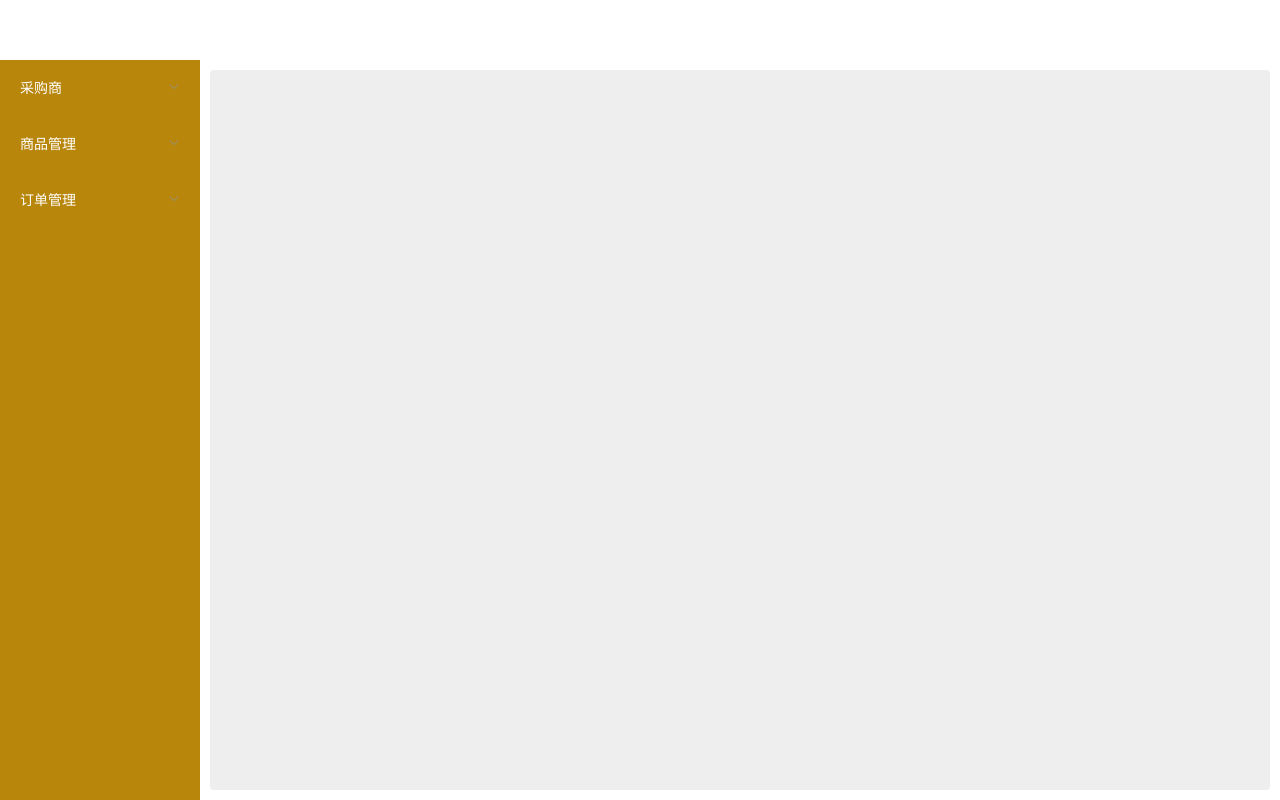
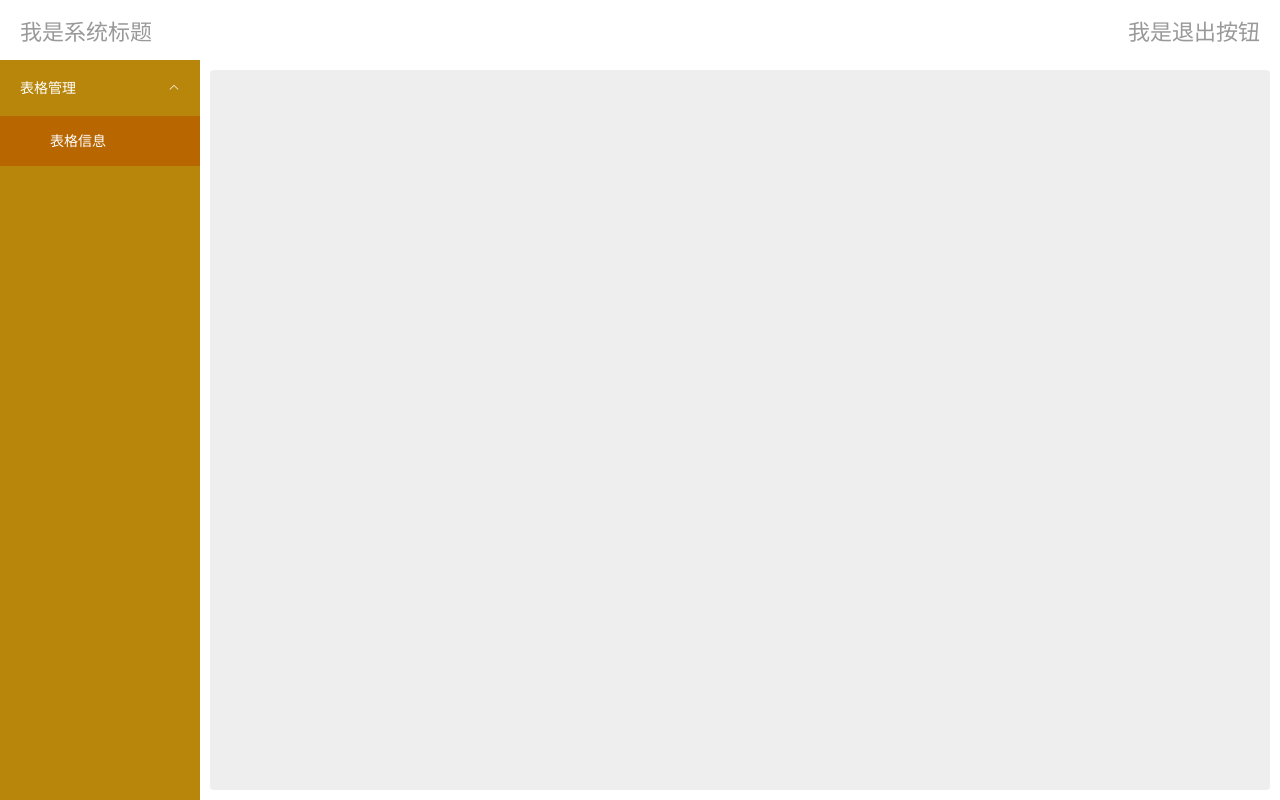
Before and after one commit to 3182779524qq/admin-elementUI, a Vue app: page /table in a window 1280 px wide. Built offline with nearby package versions, Linux system fonts and the light colour scheme.

Commit message:
修改头部组件，与layout布局

```diff
--- a/src/components/head.vue
+++ b/src/components/head.vue
@@ -1,6 +1,9 @@
 <template>
   <div class="header">
-    <div class="system">
+    <div class="header_left">
+      <slot name="left"></slot>
+    </div>
+    <!-- <div class="system">
       <el-breadcrumb separator="/">
         <el-breadcrumb-item
           :to="{ name:item.name }"
@@ -8,7 +11,7 @@
           :key="index"
         >{{item.label}}</el-breadcrumb-item>
       </el-breadcrumb>
-    </div>
+    </div> -->
     <div class="header_right">
       <slot name="right"></slot>
     </div>
@@ -41,24 +44,11 @@ export default {
 
 <style scoped>
 .header {
-  box-sizing: border-box;
-  height: 60px;
+  display: flex;
+  align-items: center;
+  justify-content: space-between;
+  height: 100%;
+  color: #999;
   font-size: 22px;
-  color: #999;
-  overflow: hidden;
-  line-height: 60px;
-}
-.system {
-  float: left;
-  font-size: 16px;
-  margin-top: 20px;
-  margin-left: 20px;
-}
-.header_right {
-  float: right;
-  padding-right: 50px;
-  font-size: 12px;
-  color: black;
-  font-family: "Microsoft YaHei";
 }
 </style>
--- a/src/components/layout.vue
+++ b/src/components/layout.vue
@@ -1,7 +1,10 @@
 <template>
   <div class="app_layout">
     <div class="app_head">
-      <myhead></myhead>
+      <myhead>
+        <div slot="left">我是系统标题</div>
+        <div slot="right">我是退出按钮</div>
+      </myhead>
     </div>
     <div class="app_aside">
       <mymenu></mymenu>
@@ -39,6 +42,7 @@ export default {
   left: 0;
   right: 0;
   height: 60px;
+  padding: 0 20px;
 }
 .app_aside{
   position: absolute;
--- a/src/components/menu.vue
+++ b/src/components/menu.vue
@@ -42,53 +42,15 @@ export default {
       default: function() {
         return [
           {
-            index: "demo",
-            show: true,
-            title: "采购商",
-            subs: [
-              {
-                icon: "icon-gift-liwu",
-                index: "entryAudit",
-                show: true,
-                title: "入驻审核"
-              },
-              {
-                icon: "icon-gift-liwu",
-                index: "buyerManagement",
-                show: true,
-                title: "采购商信息"
-              }
-            ]
-          },
-          {
-            index: "demoForm",
-            show: true,
-            title: "商品管理",
-            subs: [
-              {
-                icon: "icon-gift-liwu",
-                index: "classify",
-                show: true,
-                title: "分类管理"
-              },
-              {
-                icon: "icon-gift-liwu",
-                index: "goodList",
-                show: true,
-                title: "商品信息"
-              }
-            ]
-          },
-          {
             index: "1",
-            title: "订单管理",
+            title: "表格管理",
             show: true,
             subs: [
               {
                 icon: "icon-gift-liwu",
-                index: "orderList",
+                index: "table",
                 show: true,
-                title: "订单信息"
+                title: "表格信息"
               }
             ]
           }
@@ -98,6 +60,8 @@ export default {
   },
   computed: {
     onRoutes() {
+      console.log(this.$route.path.replace("/", ""));
+
       return this.$route.path.replace("/", "");
     }
   },
@@ -117,13 +81,16 @@ export default {
 .sidebar::-webkit-scrollbar {
   width: 0;
 }
+/deep/ .el-submenu__title i{
+  color: #fff;
+}
+.el-menu-item.is-active {
+    background-color: #b86600;
+  }
 .el-menu--inline li {
   /* 二级菜单颜色 */
-  // background-color: #001932 !important;
+  background-color: #b87700;
   text-indent: 10px;
 }
-// .el-menu-item {
-//   height: 50px;
-//   line-height: 50px;
-// }
+
 </style>
--- a/src/main.js
+++ b/src/main.js
@@ -16,7 +16,7 @@ Vue.use(ElementUI)
 Vue.config.productionTip = false
 Vue.prototype.$axios = axios
 Vue.prototype.$url = urls
-// require('./mock.js')
+require('./mock.js')
 
 // 路由拦截，
 // router.beforeEach((to, from, next) => {
```
